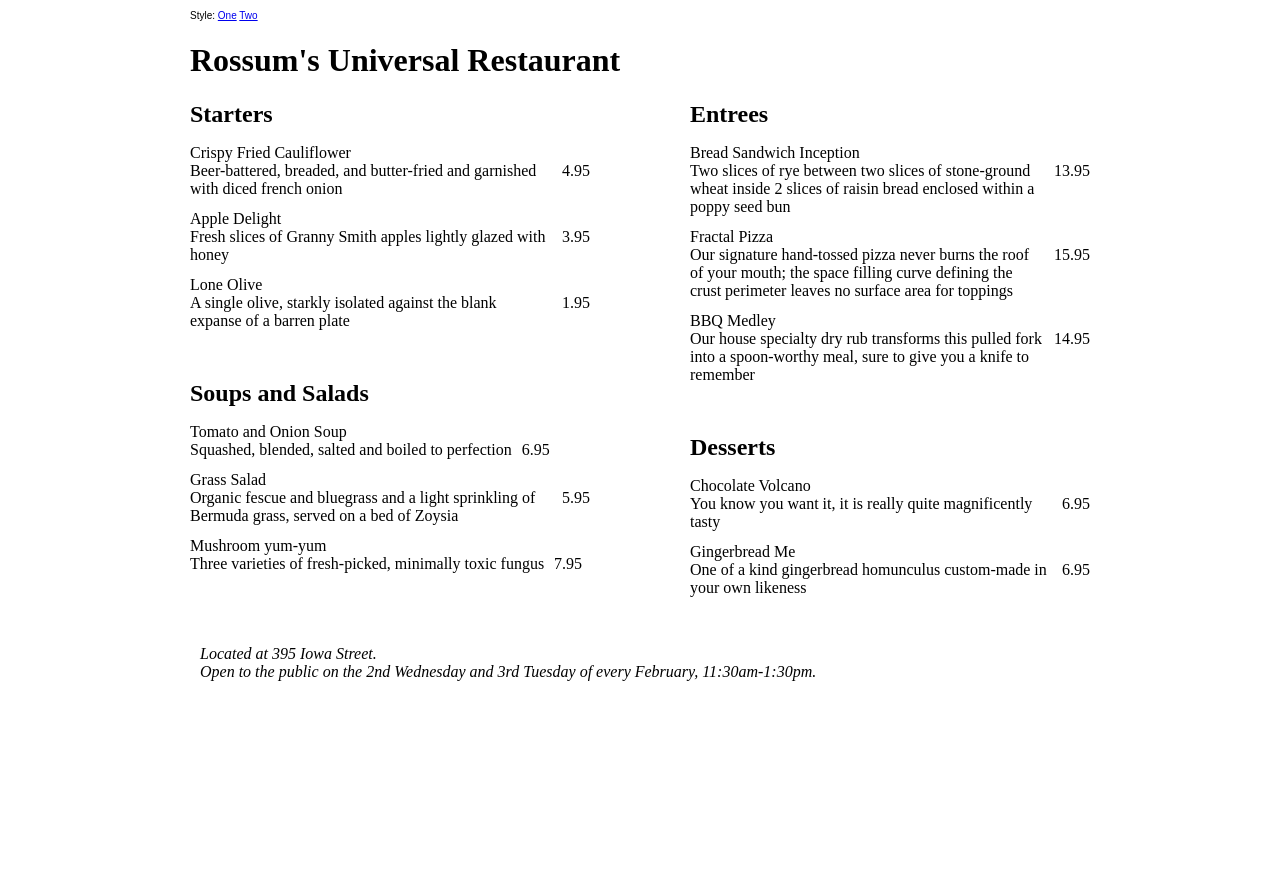
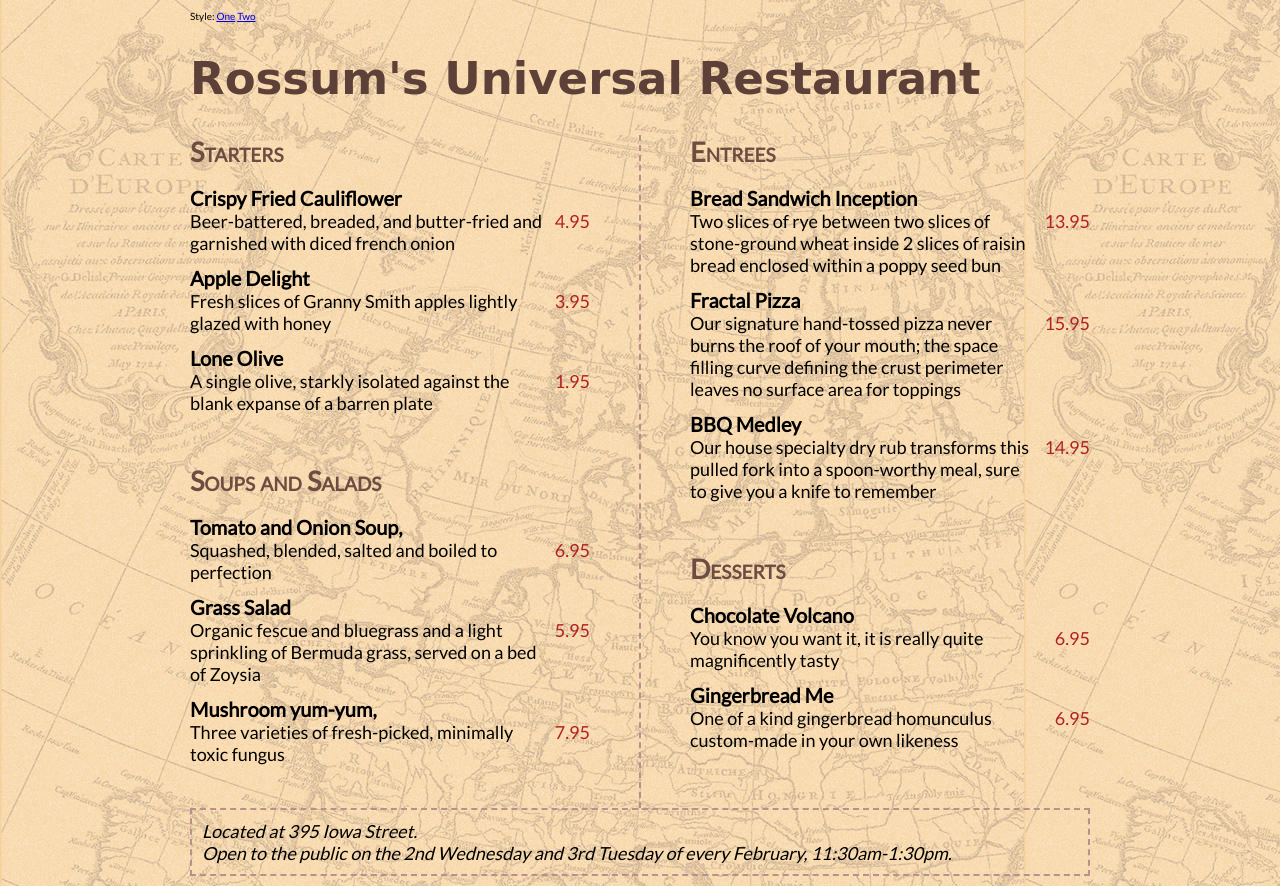
Before and after one commit to KenzieAcademy-Students/se-q1-restaurant-menu-aleh1301, a plain HTML site: page index.html in a window 1280 px wide. Before the commit the page ends 800 px from the top, so only its background shows below. Drawn offline with Linux system fonts and the light colour scheme; a web font is replaced by a local one.

Commit message:
Finished Menus

```diff
--- a/index.html
+++ b/index.html
@@ -21,6 +21,8 @@
   </head>
 
   <body>
+
+
     <div id="main">
       <header>
         <nav>
@@ -65,7 +67,7 @@
         <section id="soupssalads">
           <h2>Soups and Salads</h2>
           <dl>
-            <dt>Tomato and Onion Soup</dt>
+            <dt>Tomato and Onion Soup,</dt>
             <dd>
               <span class="price">6.95</span>
               <span class="details"
@@ -80,7 +82,7 @@
                 grass, served on a bed of Zoysia</span
               >
             </dd>
-            <dt>Mushroom yum-yum</dt>
+            <dt>Mushroom yum-yum,</dt>
             <dd>
               <span class="price">7.95</span>
               <span class="details"
--- a/src/style1.css
+++ b/src/style1.css
@@ -1,17 +1,38 @@
 @import url('https://fonts.googleapis.com/css?family=Lato|Supermercado+One');
 
 /* Use the 'Lato' font family at 18px throughout the body of the document, and cover the background with the './img/map-bg.jpg' image. */
-nav {font-family: sans-serif; font-size: 10px;}
+nav {font-family: 'Lato', sans-serif; font-size: 10px;}
 
-#main {width: 900px; margin: 10px auto;}
+h1 {font-family: 'Supermercado One', cursive; font-size: 45px;
+    color: #5d4037;
+}
+
+body {
+    background-image:url("img/map-bg.jpg");
+    background-color: #cccccc;
+      font-family: 'Lato', sans-serif; font-size: 18px;
+}
+
+
+    #main {width: 900px; margin: 10px auto;}
 /* Use the 'Supermercado One' font at 45px (colored #5d4037) for the restaurant name. */
 
 /* Set the separator between the columns (the "column-rule") to be 2px dashed rosybrown. */
-#menu {columns: 400px 2; column-gap: 100px;}
+#menu {columns: 400px 2; column-gap: 100px;
+column-rule: 2px dashed rosybrown; }
+
 section {margin-bottom: 50px;}
 
 /* Show each of the section headings of the menu (e.g. "Starters") in small caps, colored #6d4c41. */
-h2 {margin: 0;}
+h2 {
+    color: #6d4c41;
+    font-variant: small-caps;
+    margin: 0;}
+
+dt {
+font-weight: bold;
+font-size: 20px;
+}
 
 /* Make the name of each menu item appear in bold in a 20px size. */
 
@@ -22,7 +43,12 @@ dd {margin: 0 0 12px 0; display: flex;}
 .details {order: 1;}
 
 /* Show the price of each item in a large font, in the color named 'firebrick' */
-.price {order: 2; padding-left: 10px;}
+.price {
+    color: firebrick;
+    order: 2;
+    padding-left: 10px;}
 
 /* Draw a 2px dashed rosybrown border around the address/footer */
-address {padding: 10px;}
+address {
+    border: 2px dashed rosybrown;
+    padding: 10px;}
--- a/src/style2.css
+++ b/src/style2.css
@@ -3,25 +3,59 @@
 /* Use the 'Oswald' font family at 14px throughout the body of the document. */
 nav {font-family: sans-serif; font-size: 10px;}
 
+body{ font-family: 'Oswald', sans-serif; font-size: 14px;}
+
+
 #main {width: 900px; margin: 10px auto;}
+
 /* Use the 'Bungee Inline' font at 46px and lighter weight for the restaurant name. */
 
+h1{
+    font-family: 'Bungee Inline', cursive; font-size: 46px;
+    font-weight: lighter;
+}
 
 #menu {columns: 420px 2; column-gap: 60px;}
 section {margin-bottom: 20px; padding: 10px;}
 
 /* Show each of the section headings of the menu (e.g. "Starters") in uppercase. */
-h2 {margin-top: 0;}
+
+h2 {
+    text-transform: uppercase;
+    margin-top: 0;}
 
 /* Make the name of each menu item appear in bold in a 16px size. */
-dt {display: inline;}
+
+dt {
+    font-weight: bold;
+    font-size: 16px;
+    display: inline;
+    }
+    dt::after {content:","}
+
 /* Make a comma appear after the name of each menu item (before the description) */
 
-dd {display: inline; margin: 0;}
+dd {
+    font-weight: lighter;
+    display: inline; margin: 0;}
 dd::after {content: " "; display: block; clear: both; margin-bottom: 15px;}
 
 .price {float: right; padding: 0 0 35px 20px;}
 
+
+
 /* Right-align the text of the address/footer */
 
+address{
+    text-align: right;
+}
+
 /* draw a 2px black border around the starters and desserts sections of the menu */
+
+ #starters{
+    border: 2px solid black;
+}
+
+#desserts{
+    border: 2px solid black;
+}
```
